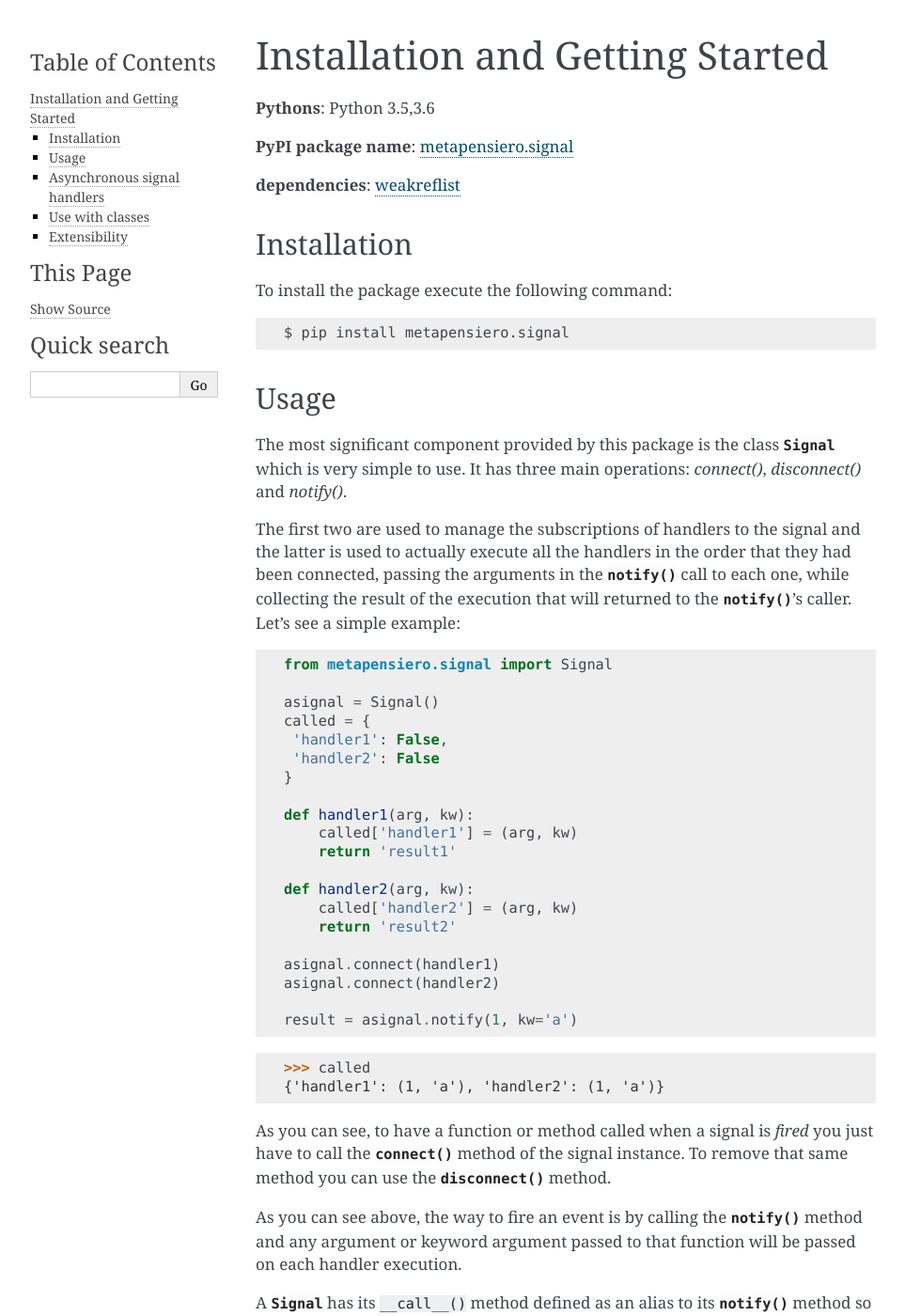
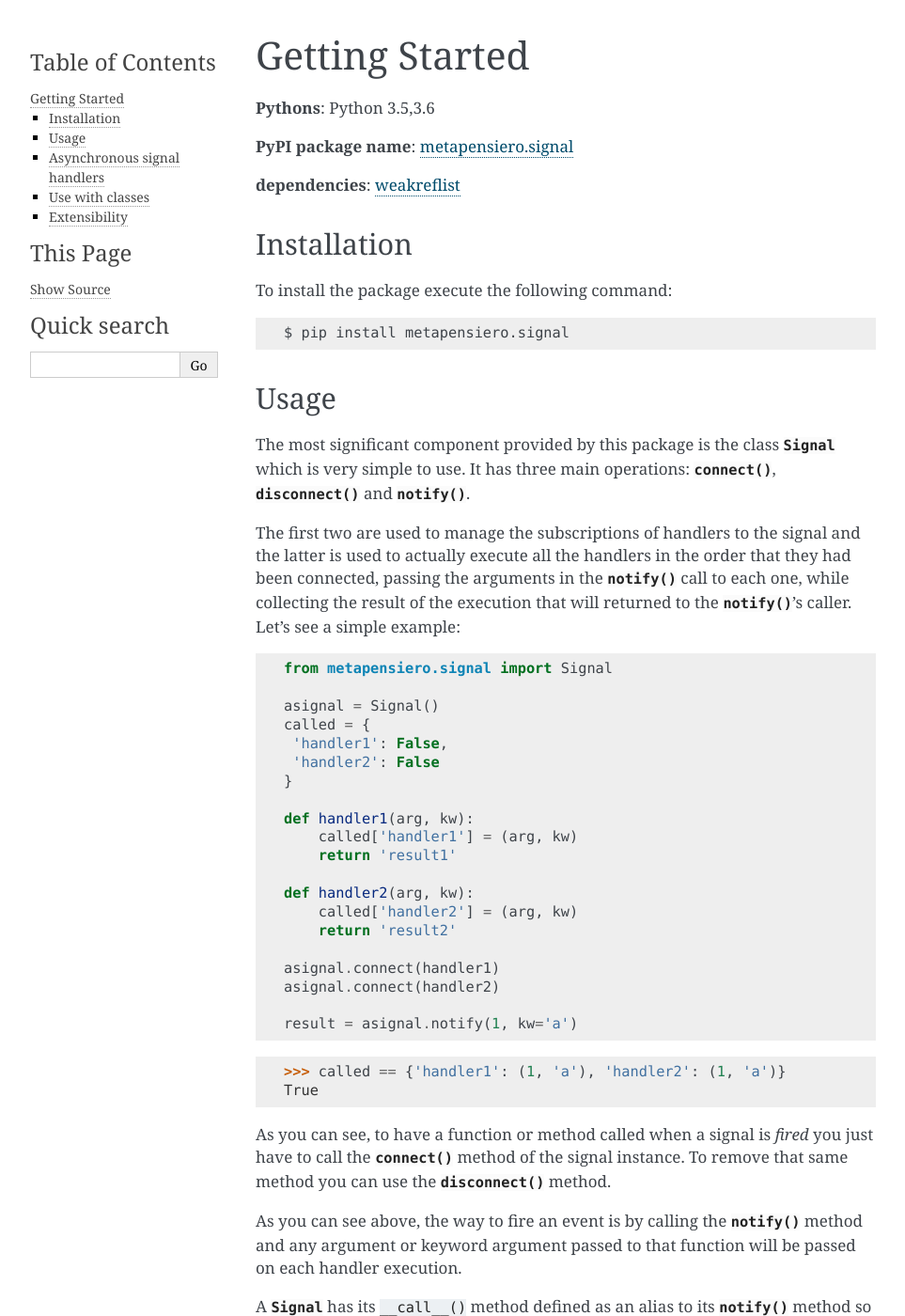
Before and after one commit to metapensiero/metapensiero.signal, a Sphinx documentation site: the page built from doc/intro.rst, in a window 1280 px wide and 1400 px high. Shown: the whole window at 94% size, without its empty margins (148-1111 px from the left). Built offline with Sphinx 7.4.7, drawn with Linux system fonts in a browser that asks for light colours; some of the changed text lies outside the part shown.

Commit message:
Doc improvements

```diff
--- a/doc/index.rst
+++ b/doc/index.rst
@@ -7,6 +7,7 @@
 ..
 
 
+=======================================================
  metapensiero.signal: An asyncio aware event framework
 =======================================================
 
--- a/doc/intro.rst
+++ b/doc/intro.rst
@@ -9,8 +9,9 @@
 .. currentmodule:: metapensiero.signal
 
 
-Installation and Getting Started
-===================================
+=================
+ Getting Started
+=================
 
 **Pythons**: Python 3.5,3.6
 
@@ -73,8 +75,8 @@
 
 .. doctest::
 
-  >>> called
-  {'handler1': (1, 'a'), 'handler2': (1, 'a')}
+  >>> called == {'handler1': (1, 'a'), 'handler2': (1, 'a')}
+  True
 
 
 As you can see, to have a function or method called when a signal is *fired*
@@ -161,8 +163,8 @@
 
 .. doctest:: async
 
-  >>> called
-  {'handler1': False, 'handler2': (1, 'a')}
+  >>> called  == {'handler1': False, 'handler2': (1, 'a')}
+  True
 
 This is because ``handler1()`` which is a coroutine function doesn't execute
 immediately, but instead it returns a coroutine which needs to be driven by
```
Also changed, not shown: other parts of doc/intro.rst (+3 -2 lines).
